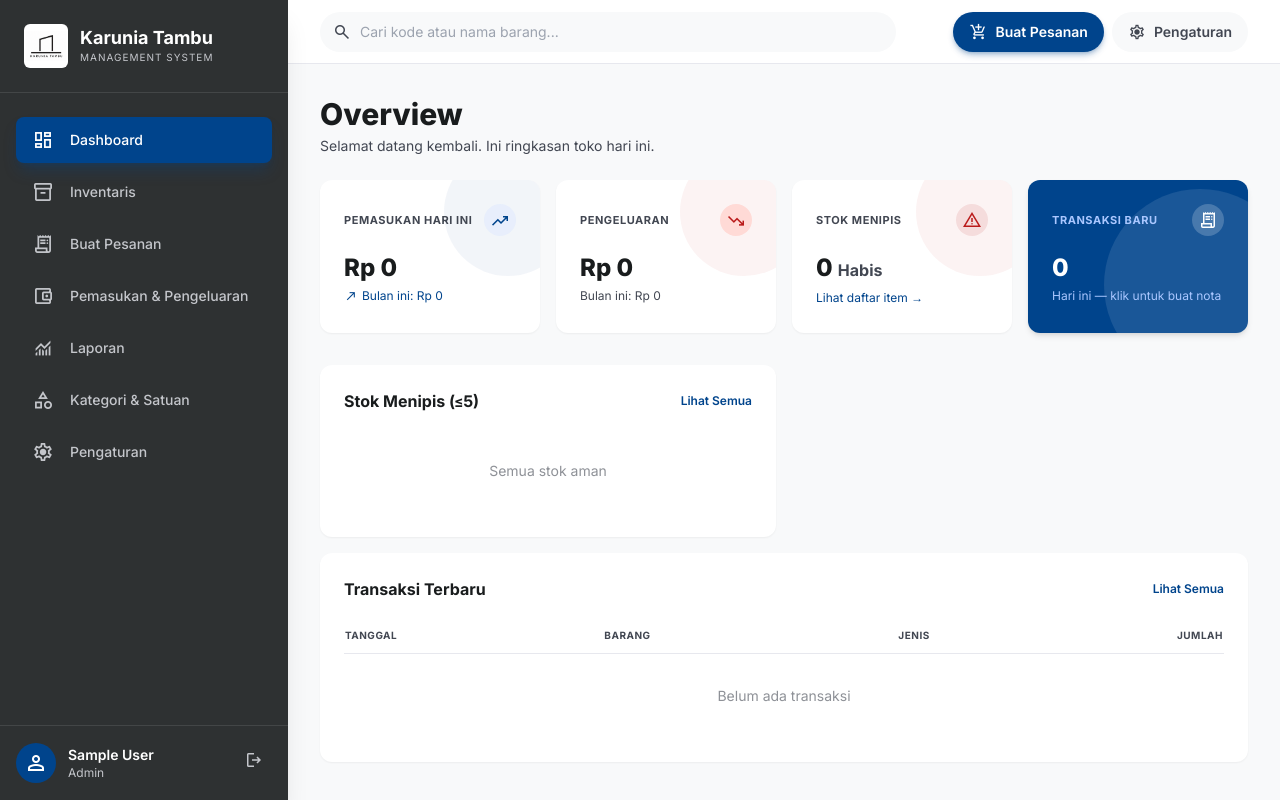
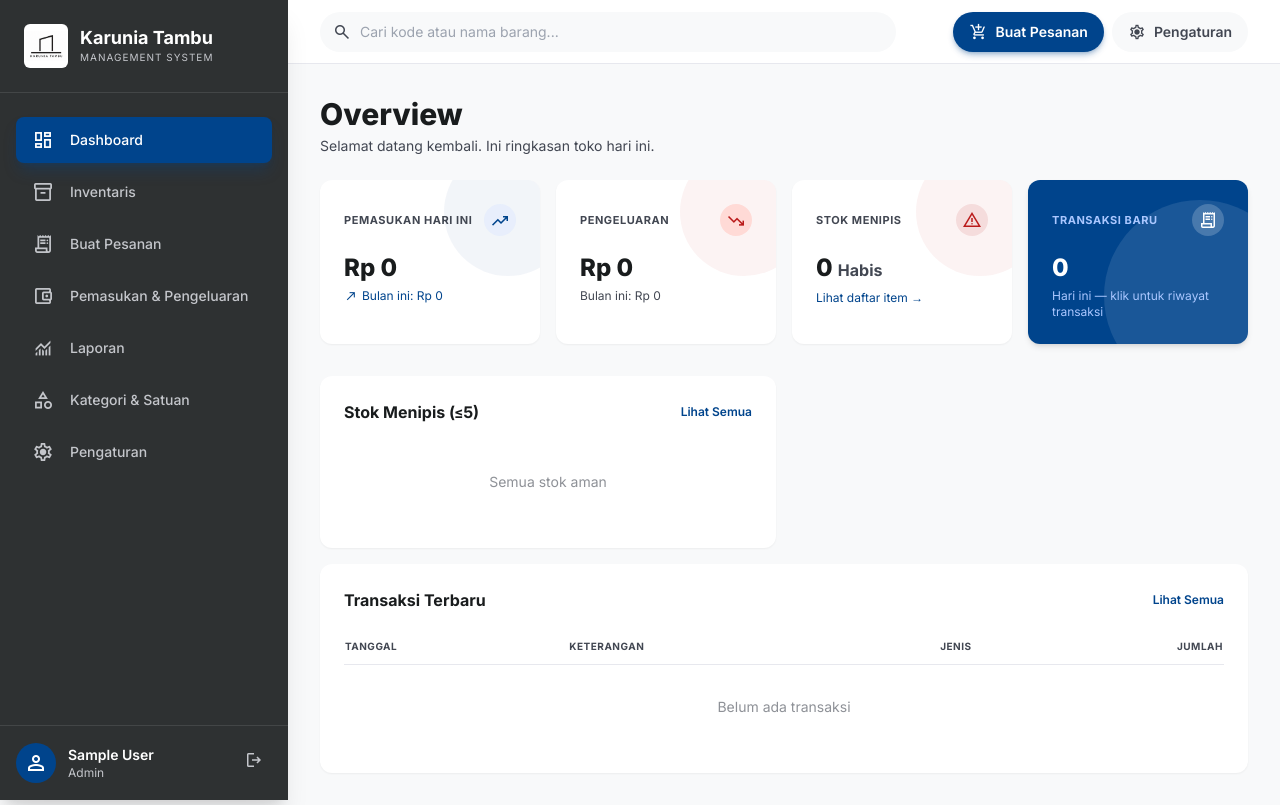
Before and after one commit to malvinyap67-boop/Toko-Karunia-Tambu, a Flask app: page /dashboard in a window 1280 px wide. Run offline with Flask 3, Linux system fonts and the light colour scheme; the visitor is signed in with stand-in values (Sample User, id 1); data comes from the database, SQL or seed files in the repository; data that the repository does not hold is empty; some libraries are stand-ins or nearby versions.

Commit message:
Dashboard: transaksi terbaru dari tabel keuangan & kartu transaksi menuju riwayat
Co-authored-by: CommandCodeBot <noreply@commandcode.ai>

```diff
--- a/app.py
+++ b/app.py
@@ -492,10 +492,8 @@ def dashboard():
     ).fetchall()
 
     transaksi_terakhir = db.execute(q("""
-        SELECT s.*, b.nama as nama_barang, b.kode
-        FROM stok_log s
-        JOIN barang b ON s.barang_id = b.id
-        ORDER BY s.id DESC LIMIT 5
+        SELECT * FROM transaksi
+        ORDER BY id DESC LIMIT 5
     """)).fetchall()
 
     pengaturan = db.execute(q("SELECT * FROM pengaturan LIMIT 1")).fetchone()
--- a/templates/dashboard.html
+++ b/templates/dashboard.html
@@ -54,7 +54,7 @@
         </div>
     </div>
 
-    <a href="{{ url_for('nota_buat') }}" class="relative overflow-hidden bg-brand text-white p-6 rounded-xl shadow-md group transition-all hover:shadow-lg">
+    <a href="{{ url_for('keuangan_page') }}" class="relative overflow-hidden bg-brand text-white p-6 rounded-xl shadow-md group transition-all hover:shadow-lg">
         <div class="absolute -right-12 -bottom-12 w-48 h-48 bg-white/10 rounded-full transition-transform group-hover:scale-110"></div>
         <div class="flex items-center justify-between relative">
             <span class="text-[11px] font-bold uppercase tracking-wider text-brand-dim">Transaksi Baru</span>
@@ -64,7 +64,7 @@
         </div>
         <div class="relative mt-4">
             <span class="text-2xl font-extrabold">{{ transaksi_nota_hari }}</span>
-            <span class="text-xs text-brand-dim mt-1 block">Hari ini — klik untuk buat nota</span>
+            <span class="text-xs text-brand-dim mt-1 block">Hari ini — klik untuk riwayat transaksi</span>
         </div>
     </a>
 </div>
@@ -105,7 +105,7 @@
             <thead>
                 <tr class="text-[10px] uppercase tracking-wider text-ink-variant border-b border-outline-variant/40">
                     <th class="text-left py-2 font-bold">Tanggal</th>
-                    <th class="text-left py-2 font-bold">Barang</th>
+                    <th class="text-left py-2 font-bold">Keterangan</th>
                     <th class="text-center py-2 font-bold">Jenis</th>
                     <th class="text-right py-2 font-bold">Jumlah</th>
                 </tr>
@@ -115,12 +115,12 @@
                 <tr class="border-b border-outline-variant/30 hover:bg-surface/60 transition-colors cursor-pointer"
                     onclick="window.location='{{ url_for('keuangan_page', bulan=t.tanggal[:7]) }}'">
                     <td class="py-2.5 text-ink-variant">{{ t.tanggal }}</td>
-                    <td class="py-2.5 font-semibold">{{ t.nama_barang }}</td>
+                    <td class="py-2.5 font-semibold">{{ t.keterangan or '-' }}</td>
                     <td class="py-2.5 text-center">
                         <span class="inline-block text-[10px] font-bold uppercase rounded-full px-2.5 py-1
-                             {% if t.jenis == 'masuk' %}bg-green-100 text-green-700{% else %}bg-red-100 text-red-700{% endif %}">{{ t.jenis }}</span>
+                             {% if t.jenis == 'pemasukan' %}bg-green-100 text-green-700{% else %}bg-red-100 text-red-700{% endif %}">{{ t.jenis }}</span>
                     </td>
-                    <td class="py-2.5 text-right font-bold">{{ t.jumlah }}</td>
+                    <td class="py-2.5 text-right font-bold {% if t.jenis == 'pemasukan' %}text-green-700{% else %}text-error{% endif %}">{{ t.jumlah|rupiah }}</td>
                 </tr>
                 {% else %}
                 <tr><td colspan="4" class="py-8 text-center text-ink-variant/60">Belum ada transaksi</td></tr>
```
